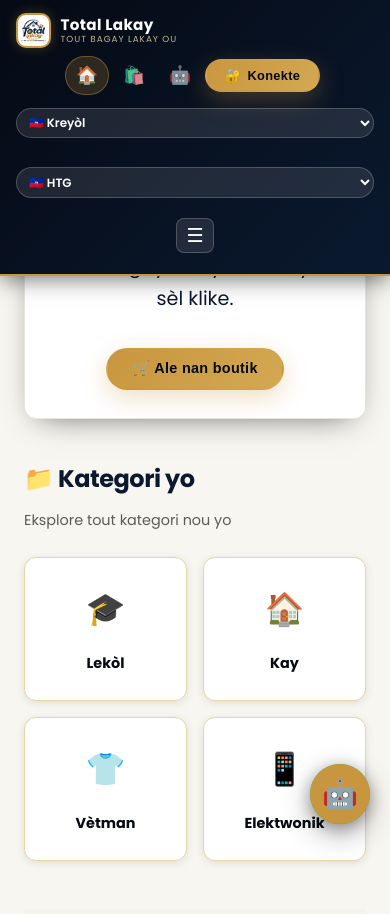
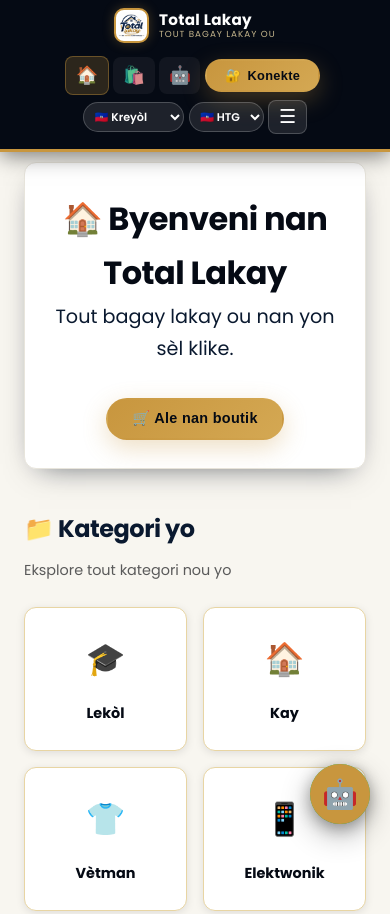
Before and after one commit to AlphaCrew01/Total-Lakay, a plain HTML site: page index.html in a window 390 px wide. Shown: the top 914 px of the page. Drawn offline with Linux system fonts and the light colour scheme; no server answers.

Commit message:
Update style.css

```diff
--- a/style.css
+++ b/style.css
@@ -1122,22 +1122,33 @@ label {
    RESPONSIVE
    ============================================ */
 @media (max-width: 768px) {
-  .navbar {
-    padding: 0.8rem 1rem;
+  body {
+    padding-top: 130px;
+  }
+
+  .navbar, .navbar.scrolled {
+    padding: 0.5rem 1rem;
     height: auto !important;
-    min-height: 80px;
-    flex-direction: row;
-    flex-wrap: wrap;
-    justify-content: space-between;
-    gap: 0.5rem;
+    min-height: 70px;
+    flex-direction: column;
+    align-items: center;
+    gap: 0.2rem;
+    border-bottom: 3px solid var(--gold);
+    background: var(--blue-deep) !important;
   }
 
   .nav-links {
     width: 100%;
+    display: flex;
     justify-content: center;
     gap: 0.3rem;
     flex-wrap: wrap;
-    padding-bottom: 0.5rem;
+    padding: 0.4rem 0;
+  }
+
+  .nav-links select.lang-select {
+    flex: 0 1 auto;
+    max-width: 130px;
   }
 
   .nav-item {
@@ -1145,11 +1156,10 @@ label {
     padding: 0.4rem 0.6rem;
   }
 
-  .logo-area .logo-img {
-    width: 38px !important;
-    height: 38px !important;
-    max-width: 38px !important;
-    max-height: 38px !important;
+  .logo-area {
+    width: 100%;
+    justify-content: center;
+    margin-bottom: 0.2rem;
   }
 
   .logo-text {
@@ -1221,11 +1231,17 @@ label {
   .nav-item {
     font-size: 1.1rem;
     padding: 0.5rem 0.6rem;
+    background: rgba(255, 255, 255, 0.05);
+    border-radius: 8px;
   }
 
   .lang-select {
-    padding: 0.3rem 0.5rem;
-    font-size: 0.75rem;
+    padding: 0.2rem 0.4rem;
+    font-size: 0.7rem;
+    height: 30px;
+    width: auto;
+    max-width: 120px;
+    margin: 2px 0;
   }
 
   .logo-area .logo-img {
```
